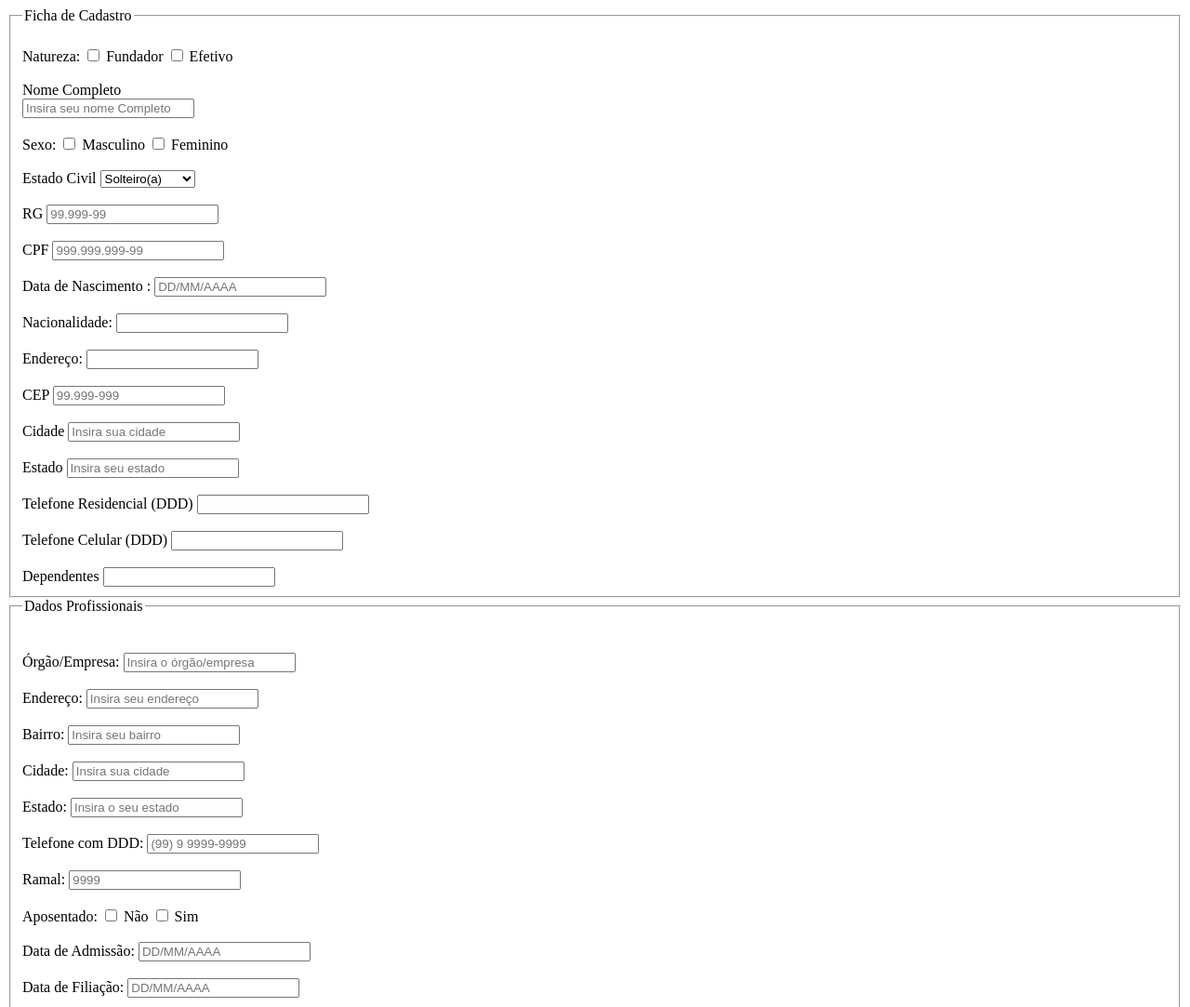
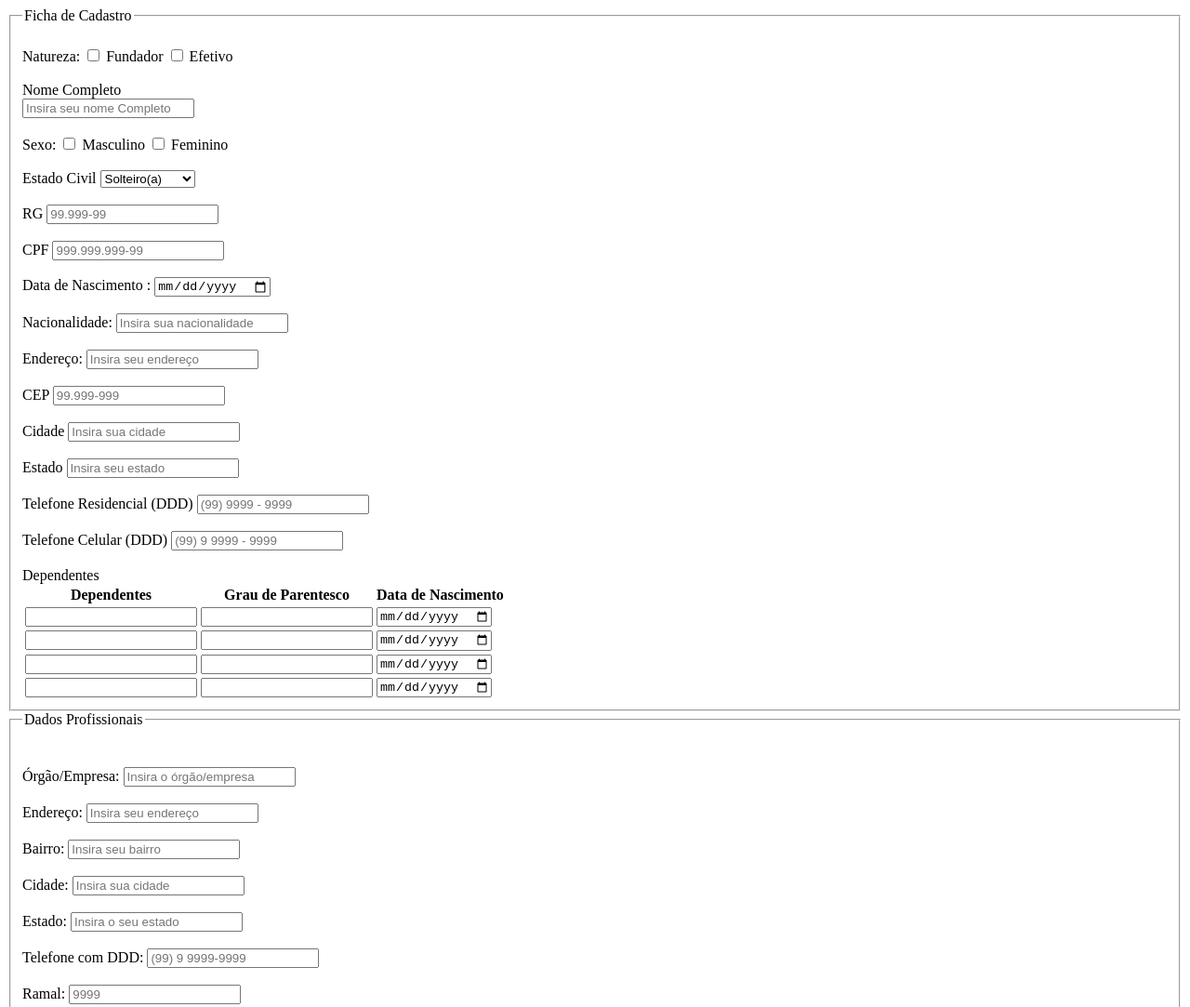
Before and after one commit to rayssapimenta/form, a plain HTML site: page index.html in a window 1280 px wide. Shown: the top 1083 px of the page at 93% size. Drawn offline with Linux system fonts and the light colour scheme.

Commit message:
Update index.html
tabela de dependentes

```diff
--- a/index.html
+++ b/index.html
@@ -26,9 +26,9 @@
         <br /><br />
         <label for="">Sexo: </label>
         <input type="checkbox" name="" id="masculino" value="masculino" />
-        <label for="fundador">Masculino</label>
-        <input type="checkbox" name="" id="feminino" value="femenino" />
-        <label for="efetivo">Feminino</label>
+        <label for="masculino">Masculino</label>
+        <input type="checkbox" name="" id="feminino" value="feminino" />
+        <label for="feminino">Feminino</label>
         <!-- Estado Civil-->
         <br /><br />
         <label for="">Estado Civil</label>
@@ -43,29 +43,29 @@
         <!-- RG-->
         <br /><br />
         <label for="">RG</label>
-        <input type="text" name="" id="rg" placeholder="99.999-99"/>
+        <input type="number" name="" id="rg" placeholder="99.999-99"/>
 
         <!-- CPF-->
         <br /><br />
         <label for="">CPF</label>
-        <input type="text" name="" id="cpf"placeholder="999.999.999-99" />
+        <input type="number" name="" id="cpf"placeholder="999.999.999-99" />
 
         <!-- Data de Nascimento-->
         <br /><br />
         <label for="">Data de Nascimento :</label>
-        <input type="text" name="" id="data_nascimento" placeholder="DD/MM/AAAA"/>
+        <input type="date" value="yyyy-mm-dd" name="" id="data_nascimento" />
         <!-- Nascionalidade -->
         <br /><br />
         <label for="">Nacionalidade:</label>
-        <input type="text" name="" id="nacionalidade" />
+        <input type="text" name="" id="nacionalidade" placeholder="Insira sua nacionalidade" />
         <!-- Endereço -->
         <br /><br />
         <label for="">Endereço:</label>
-        <input type="text" name="" id="endereco" />
+        <input type="text" name="" id="endereco" placeholder="Insira seu endereço"/>
         <!-- CEP -->
         <br /><br />
         <label for="">CEP</label>
-        <input type="text" name="" id="cep" placeholder="99.999-999"/>
+        <input type="number" name="" id="cep" placeholder="99.999-999"/>
         <!-- Cidade -->
         <br /><br />
         <label for="">Cidade</label>
@@ -77,18 +77,67 @@
         <!-- Telefone Residencial com DDD -->
         <br /><br />
         <label for="">Telefone Residencial (DDD)</label>
-        <input type="text" name="" id="telefone_residencial" />
+        <input type="text" name="" id="telefone_residencial" placeholder="(99) 9999 - 9999"/>
         <!-- Telefone Celular com DDD -->
         <br /><br />
         <label for="">Telefone Celular (DDD)</label>
-        <input type="text" name="" id="telefone_celular" />
+        <input type="text" name="" id="telefone_celular" placeholder="(99) 9 9999 - 9999"/>
         <!-- Dependente-->
         <br /><br />
         <label for="">Dependentes</label>
         <table>
-          <input type="text" name="" id="dependente" />
+          <tr>
+            <th>Dependentes</th>
+            <th>Grau de Parentesco</th>
+            <th>Data de Nascimento</th>
+          </tr>
+          <tr>
+            <td>
+              <input type="text" name="" id="dependente" />
+            </td>
+            <td>
+              <input type="text" name="" id="dependente_grau" />
+            </td>
+            <td>
+              <input type="date" name="" id="dependente_nascimento" />
+            </td>
+          </tr>
+          <tr>
+            <td>
+              <input type="text" name="" id="dependente" />
+            </td>
+            <td>
+              <input type="text" name="" id="dependente_grau" />
+            </td>
+            <td>
+              <input type="date" name="" id="dependente_nascimento" />
+            </td>
+          </tr>
+          <tr>
+            <td>
+              <input type="text" name="" id="dependente" />
+            </td>
+            <td>
+              <input type="text" name="" id="dependente_grau" />
+            </td>
+            <td>
+              <input type="date" name="" id="dependente_nascimento" />
+            </td>
+          </tr>
+          <tr>
+            <td>
+              <input type="text" name="" id="dependente" />
+            </td>
+            <td>
+              <input type="text" name="" id="dependente_grau" />
+            </td>
+            <td>
+              <input type="date" name="" id="dependente_nascimento" />
+            </td>
+          </tr>
         </table>
       </fieldset>
+
       <fieldset>
         <legend>Dados Profissionais</legend>
 
@@ -119,12 +168,12 @@
         <br />
         <br />
         <label for="">Telefone com DDD: </label>
-        <input type="text" placeholder="(99) 9 9999-9999" />
+        <input type="number" placeholder="(99) 9 9999-9999" />
         <!-- Ramal -->
         <br />
         <br />
         <label for="">Ramal: </label>
-        <input type="text" placeholder="9999"/>
+        <input type="number" placeholder="9999"/>
         <!-- Aposentado :  S / N -->
         <br /><br />
         <label for="">Aposentado: </label>
@@ -138,12 +187,12 @@
         <br />
         <br />
         <label for="">Data de Admissão: </label>
-        <input type="text" placeholder="DD/MM/AAAA" />
+        <input type="date" value="yyyy-mm-dd" placeholder="DD/MM/AAAA" />
         <!-- Data de Filiação-->
         <br />
         <br />
         <label for="">Data de Filiação: </label>
-        <input type="text" placeholder="DD/MM/AAAA"/>
+        <input type="date" value="yyyy-mm-dd" placeholder="DD/MM/AAAA"/>
         <!-- Cargo-->
         <br />
         <br />
@@ -153,7 +202,7 @@
         <br />
         <br />
         <label for="">E-mail: </label>
-        <input type="text" placeholder="exemplo@email.com"/>
+        <input type="email" placeholder="exemplo@email.com" required/>
       </fieldset>
       <br /><br />
       <button>Enviar</button>
```
